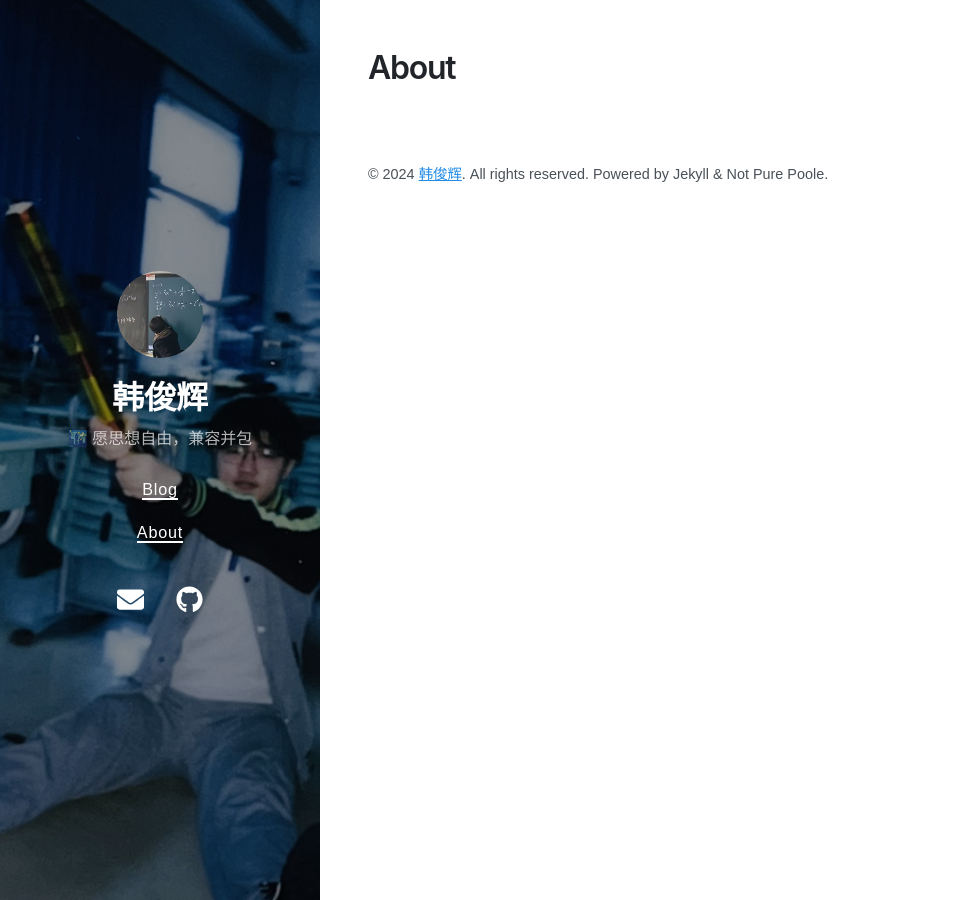
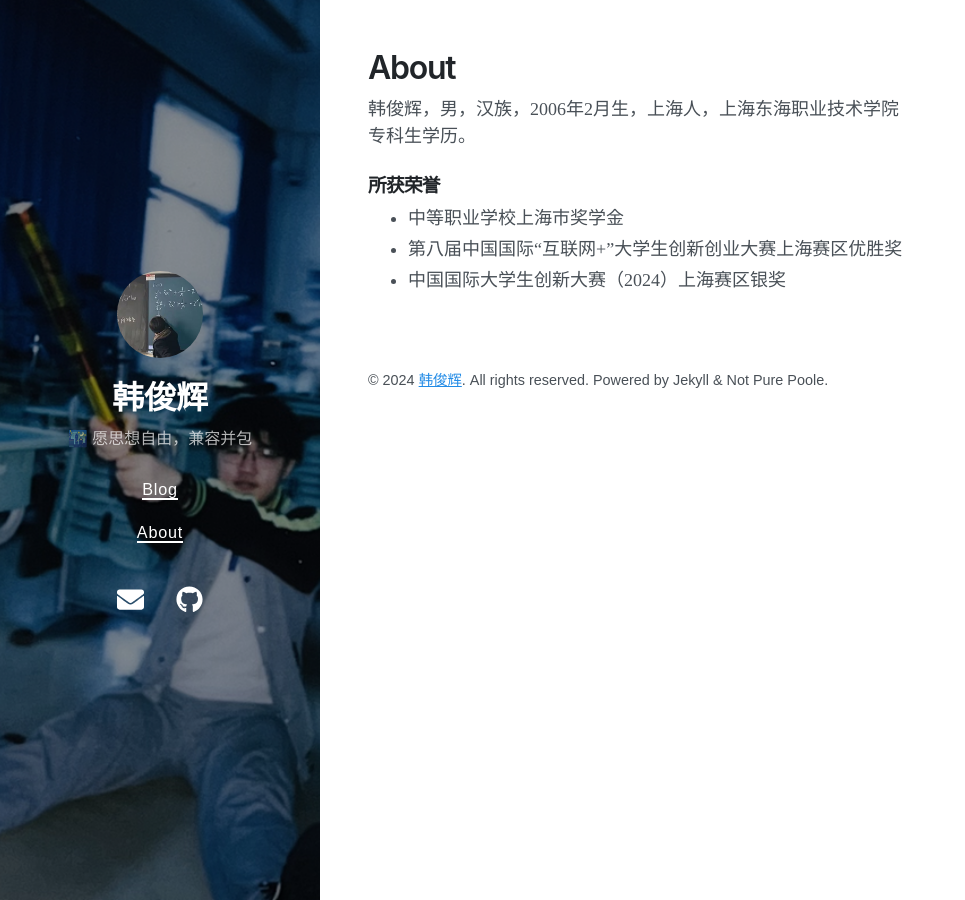
Before and after one commit to shiauhuehue/shiauhuehue.github.io, a Jekyll site: the page built from about.md, in a window 1280 px wide. Shown: the whole page, without its empty margins (0-965 px from the left). Built offline with Jekyll 4.4.1, drawn with Linux system fonts in a browser that asks for light colours; nearby versions of some CDN libraries.

Commit message:
2024/10/05/08:00 - Published a new post.

```diff
--- a/about.md
+++ b/about.md
@@ -2,3 +2,11 @@
 layout: page
 title: About
 ---
+
+韩俊辉，男，汉族，2006年2月生，上海人，上海东海职业技术学院专科生学历。
+
+### 所获荣誉
+
++ 中等职业学校上海市奖学金
++ 第八届中国国际“互联网+”大学生创新创业大赛上海赛区优胜奖
++ 中国国际大学生创新大赛（2024）上海赛区银奖
```
